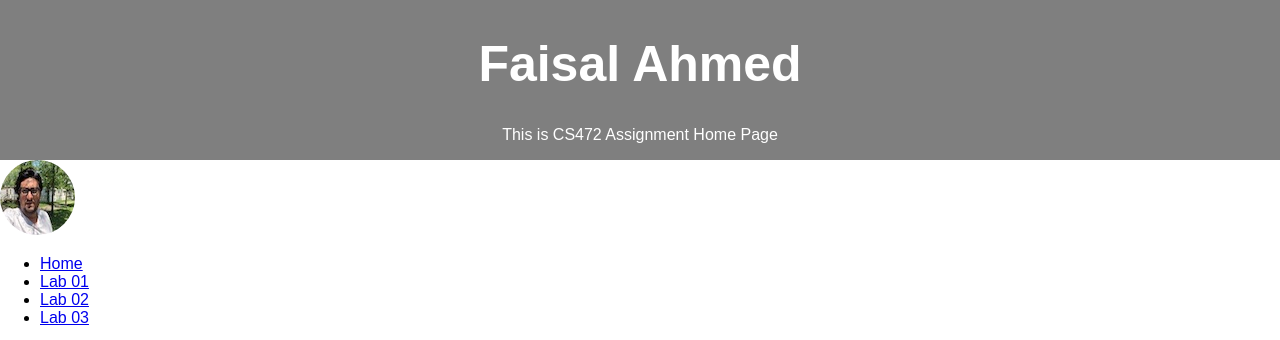
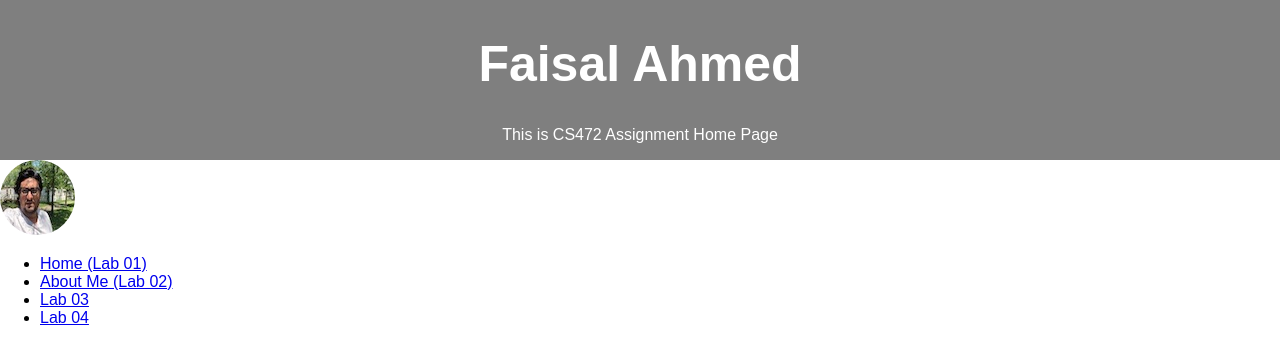
Before and after one commit to faisalbegins/wap-assignments, a plain HTML site: page index.html in a window 1280 px wide. Shown: the top 340 px of the page. Drawn offline with Linux system fonts and the light colour scheme; grey boxes are pictures that could not be loaded.

Commit message:
changed link text

```diff
--- a/index.html
+++ b/index.html
@@ -46,10 +46,10 @@ img.avatar {
 <img class="avatar" src="./assets/images/avatar.jpeg" alt="Avatar">
 
 <ul>
-  <li><a href="index.html">Home</a></li>
-  <li><a href="#">Lab 01</a></li>
-  <li><a href="#">Lab 02</a></li>
+  <li><a href="index.html">Home (Lab 01)</a></li>
+  <li><a href="#">About Me (Lab 02)</a></li>
   <li><a href="#">Lab 03</a></li>
+  <li><a href="#">Lab 04</a></li>
 </ul>
 
 
```
